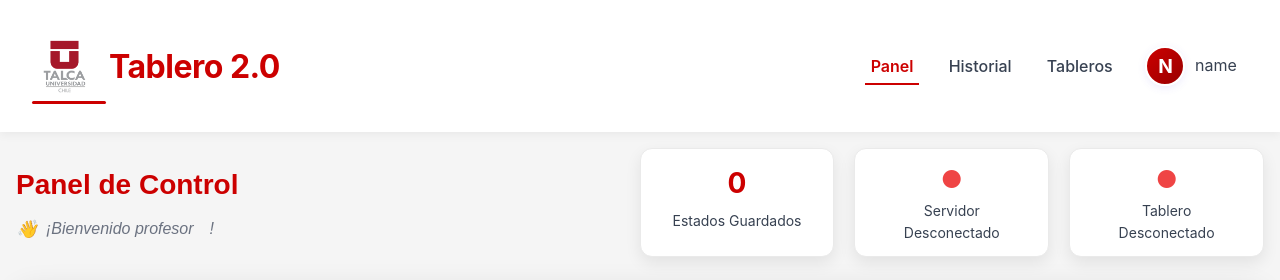
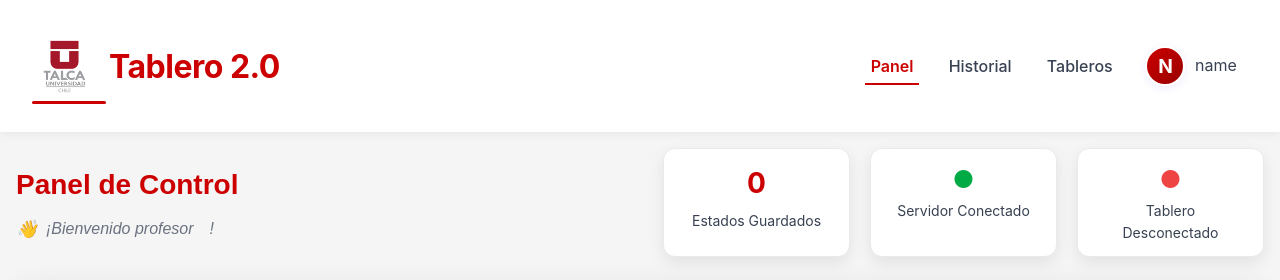
Before and after one commit to GPTG3/Tablero2.0, a React (Create React App) app: page /panel in a window 1280 px wide. Shown: the top 280 px of the page. Built offline with nearby package versions, Linux system fonts and the light colour scheme; no server answers; sample sign-in values are in the browser's storage.

Commit message:
cositas chavales, websocket pa siempre

```diff
--- a/src/App.js
+++ b/src/App.js
@@ -4,6 +4,7 @@ import "./App.css";
 import Navbar from "./components/Navbar/Navbar";
 import Footer from "./components/Footer/Footer";
 import AppRoutes from "./routes/AppRoutes";
+import { WebSocketProvider } from "./context/WebSocketContext";
 
 function App() {
   const [user, setUser] = useState(null);
@@ -28,11 +29,13 @@ function App() {
 
   return (
     <Router>
-      <Navbar user={user} handleLogout={handleLogout} />
-      <div className="App">
-        <AppRoutes user={user} handleLogin={handleLogin} />
-      </div>
-      <Footer />
+      <WebSocketProvider>
+        <Navbar user={user} handleLogout={handleLogout} />
+        <div className="App">
+          <AppRoutes user={user} handleLogin={handleLogin} />
+        </div>
+        <Footer />
+      </WebSocketProvider>
     </Router>
   );
 }
--- /dev/null
+++ b/src/context/WebSocketContext.js
@@ -0,0 +1,33 @@
+import React, { createContext, useContext, useRef, useEffect, useState } from "react";
+
+const WebSocketContext = createContext(null);
+
+export const useWebSocket = () => useContext(WebSocketContext);
+
+export const WebSocketProvider = ({ children }) => {
+  const wsRef = useRef(null);
+  const [socket, setSocket] = useState(null);
+
+  useEffect(() => {
+    wsRef.current = new window.WebSocket("ws://localhost:3001");
+    setSocket(wsRef.current);
+
+    wsRef.current.onopen = () => {
+      console.log("✅ WebSocket conectado (global)");
+    };
+
+    wsRef.current.onclose = () => {
+      console.log("🔌 WebSocket desconectado (global)");
+    };
+
+    return () => {
+      wsRef.current.close();
+    };
+  }, []);
+
+  return (
+    <WebSocketContext.Provider value={socket}>
+      {children}
+    </WebSocketContext.Provider>
+  );
+};
--- a/src/pages/PanelTablero/PanelTablero.js
+++ b/src/pages/PanelTablero/PanelTablero.js
@@ -1,12 +1,12 @@
 import React, { useState, useEffect } from "react";
 import { jwtDecode } from "jwt-decode";
 import styles from "./PanelTablero.module.css"; // Asegúrate de tener un archivo CSS para estilos
+import { useWebSocket } from "../../context/WebSocketContext";
 
 const PanelTablero = () => {
   const [mensaje, setMensaje] = useState("");
   const [estado, setEstado] = useState("");
   const [opcionesEstado, setOpcionesEstado] = useState([]);
-  const [socket, setSocket] = useState(null);
   const [tableroConectado, setTableroConectado] = useState(false);
   const [mensajeDesdeESP, setMensajeDesdeESP] = useState("");
   const [cargando, setCargando] = useState(false);
@@ -22,21 +22,17 @@ const PanelTablero = () => {
 
   const token = localStorage.getItem("token");
   const profesor = token ? jwtDecode(token).mail : null;
+  const socket = useWebSocket();
 
   // Conexión WebSocket al backend
   useEffect(() => {
-    const ws = new WebSocket("ws://localhost:3001");
+    if (!socket) return;
 
-    ws.onopen = () => {
-      console.log("✅ WebSocket conectado");
-      setSocket(ws);
-    };
-
-    ws.onmessage = (event) => {
+    socket.onmessage = (event) => {
       console.log("📩 Mensaje recibido desde ESP32:", event.data);
       setMensajeDesdeESP(event.data);
-      setUltimaPing(new Date()); // Actualizar timestamp de última comunicación
-      setTableroConectado(true); // El tablero está conectado si recibimos mensajes
+      setUltimaPing(new Date());
+      setTableroConectado(true);
 
       // Animación de nuevo mensaje
       const respuestaElement = document.querySelector(".respuesta-esp");
@@ -48,27 +44,23 @@ const PanelTablero = () => {
       }
     };
 
-    ws.onerror = (error) => {
+    socket.onerror = (error) => {
       console.error("❌ Error WebSocket:", error);
-      setTableroConectado(false); // Si hay error, el tablero está desconectado
+      setTableroConectado(false);
       mostrarNotificacion("Error de conexión con el dispositivo", "error");
     };
 
-    ws.onclose = () => {
+    socket.onclose = () => {
       console.log("🔌 WebSocket desconectado");
-      setSocket(null);
       setTableroConectado(false);
     };
 
     // Verificar periódicamente si el tablero está activo (cada 10 segundos)
     const intervalo = setInterval(() => {
-      // Si no hemos recibido un ping en los últimos 15 segundos, consideramos que el tablero está desconectado
       if (ultimaPing && new Date() - ultimaPing > 15000) {
         setTableroConectado(false);
       }
-
-      // Enviar un ping para verificar si el tablero responde
-      if (ws.readyState === WebSocket.OPEN) {
+      if (socket.readyState === WebSocket.OPEN) {
         try {
           console.log("📤 Ping enviado al ESP32");
         } catch (error) {
@@ -78,9 +70,12 @@ const PanelTablero = () => {
     }, 10000);
 
     return () => {
-      ws.close();
+      clearInterval(intervalo);
+      socket.onmessage = null;
+      socket.onerror = null;
+      socket.onclose = null;
     };
-  }, [ultimaPing]);
+  }, [socket, ultimaPing]);
 
   // Obtener estados del profesor
   useEffect(() => {
```
Also changed, not shown: 1 other file (tests, documents, lock files or other folders).
